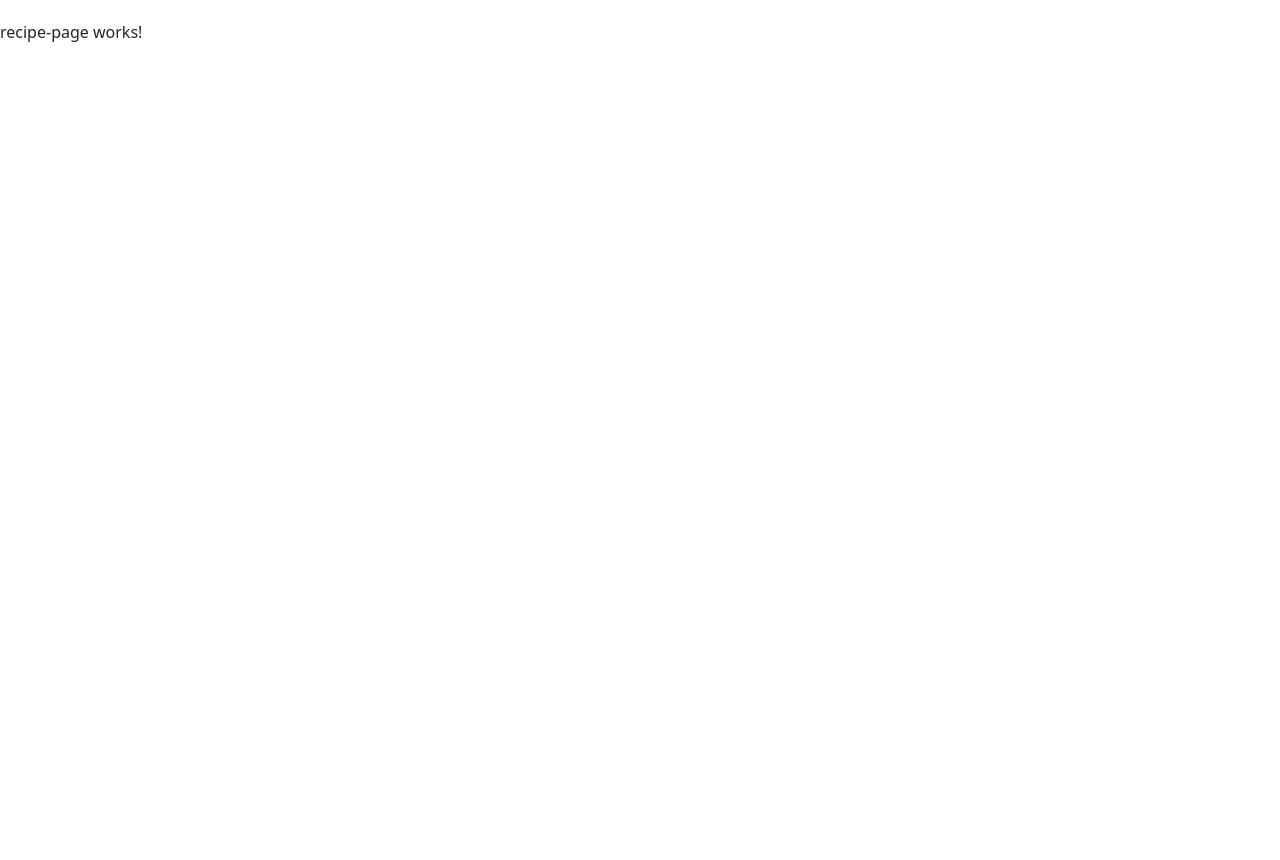
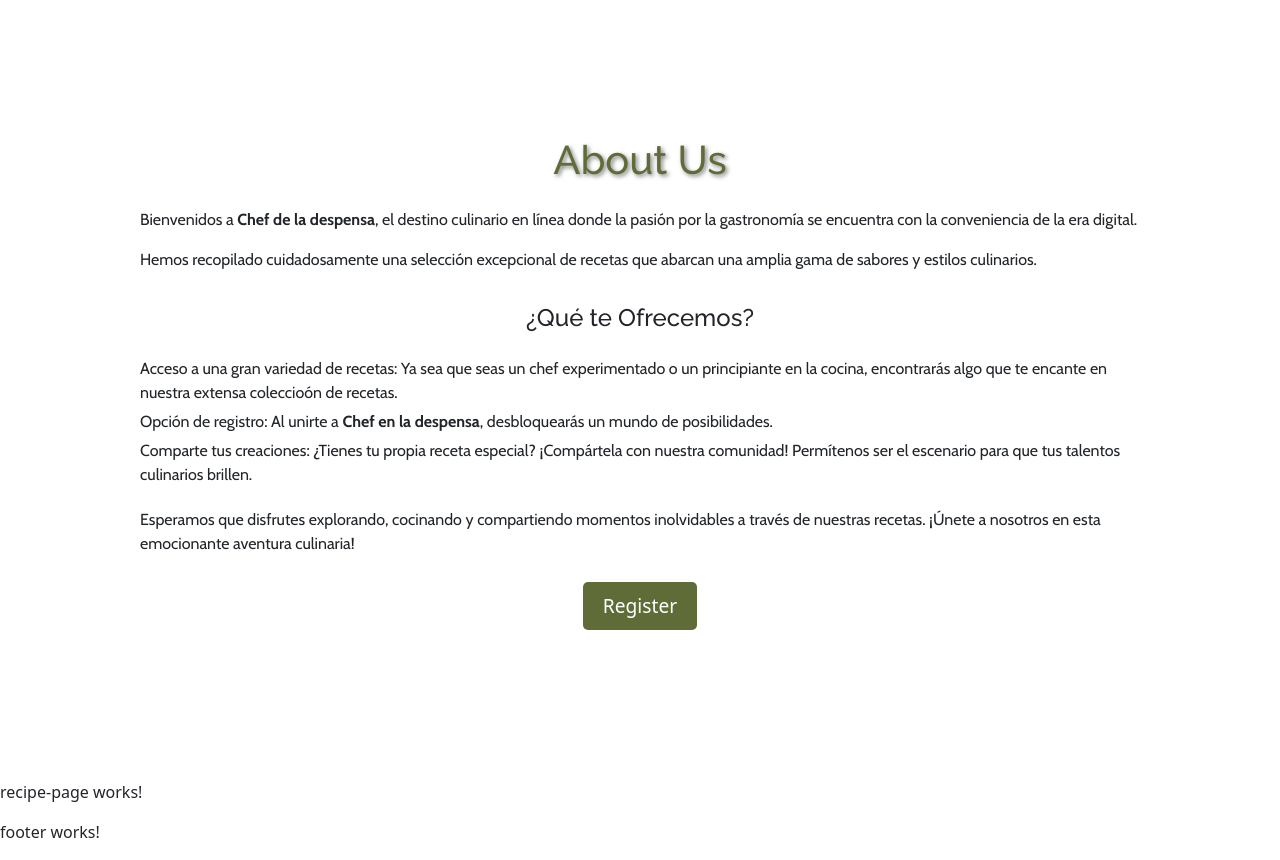
Before and after one commit to 2828romi/TpFinalLab4, an Angular app: page /landing in a window 1280 px wide. Shown: the part 820-1680 px from the top of the page. Before the commit the page ends 880 px from the top, so only its background shows below. Built offline with nearby package versions, Linux system fonts and the light colour scheme; no server answers; a web font is replaced by a local one.

Commit message:
Agregar section about-us

```diff
--- a/src/app/modules/landing/components/landing-page/landing-page.component.html
+++ b/src/app/modules/landing/components/landing-page/landing-page.component.html
@@ -1,4 +1,5 @@
 <app-nav-bar></app-nav-bar>
 <app-carousel></app-carousel>
+<app-about-us></app-about-us>
+<app-recipe-page></app-recipe-page>
 <app-footer></app-footer>
-<app-recipe-page></app-recipe-page>
--- /dev/null
+++ b/src/app/shared/about-us/about-us.component.css
@@ -0,0 +1,42 @@
+.section-about{
+    height: 100vh;
+    width: 80%;
+    line-height: 1.5;
+}
+
+.section-about h2 {
+    font-size: 2.5rem;
+    font-family:var(--fontSubtitles), sans-serif;
+    color: var(--colorPrimary);
+    text-shadow: 2px 2px 4px rgba(0, 0, 0, 0.5);
+}
+.section-about p, .section-about li {
+    font-size: 1rem;
+    font-family: var(--fontText),sans-serif;
+}
+
+li{
+    padding-bottom: 5px;
+}
+
+.section-about h3{
+    font-size: 1.5rem;
+    font-family:var(--fontSubtitles), sans-serif;
+}
+
+.btn-register{
+    background-color:  var(--colorPrimary);
+    color: white;
+    padding: 10px 20px;
+    border-radius: 5px;
+    border: none;
+    cursor: pointer;
+    font-size: 1.2rem;
+    margin: 10px 0;
+    transition: all 0.3s ease-in-out;
+}
+
+.btn-register:hover{
+    background-color: var(--colorHover);
+    color: var(--colorText);
+}
--- /dev/null
+++ b/src/app/shared/about-us/about-us.component.html
@@ -0,0 +1,21 @@
+<section class="container d-flex justify-content-center align-items-center flex-column section-about">
+    <h2 class="p-3 text-center">About Us</h2>
+   <div class="text-justify">
+    <p>Bienvenidos a <strong>Chef de la despensa</strong>, el destino culinario en línea donde la pasión por la gastronomía se encuentra con la conveniencia de la era digital.</p>
+
+    <p>Hemos recopilado cuidadosamente una selección excepcional de recetas que abarcan una amplia gama de sabores y estilos culinarios.</p>
+
+    <h3 class="p-3 text-center">¿Qué te Ofrecemos?</h3>
+
+    <ul class="list-unstyled">
+        <li>Acceso a una gran variedad de recetas: Ya sea que seas un chef experimentado o un principiante en la cocina, encontrarás algo que te encante en nuestra extensa coleccioón de recetas.</li>
+        <li>Opción de registro: Al unirte a <strong>Chef en la despensa</strong>, desbloquearás un mundo de posibilidades. </li>
+        <li>Comparte tus creaciones: ¿Tienes tu propia receta especial? ¡Compártela con nuestra comunidad! Permítenos ser el escenario para que tus talentos culinarios brillen.</li>
+    </ul>
+
+    <p>Esperamos que disfrutes explorando, cocinando y compartiendo momentos inolvidables a través de nuestras recetas. ¡Únete a nosotros en esta emocionante aventura culinaria!</p>
+   </div>
+
+    <input class="btn btn-register" type="submit" value="Register">
+
+</section>
--- a/src/app/shared/shared.module.ts
+++ b/src/app/shared/shared.module.ts
@@ -2,19 +2,22 @@ import { NgModule } from '@angular/core';
 import { CommonModule } from '@angular/common';
 import { NavBarComponent } from './nav-bar/nav-bar.component';
 import { FooterComponent } from './footer/footer.component';
+import { AboutUsComponent } from './about-us/about-us.component';
 
 
 
 @NgModule({
   declarations: [
     NavBarComponent,
-    FooterComponent
+    FooterComponent,
+    AboutUsComponent
   ],
   imports: [
     CommonModule,
   ],
   exports: [
     NavBarComponent,
+    AboutUsComponent,
     FooterComponent
   ]
 })
```
Also changed, not shown: src/app/shared/about-us/about-us.component.ts (added, +10 -0 lines), 1 other file (tests, documents, lock files or other folders).
